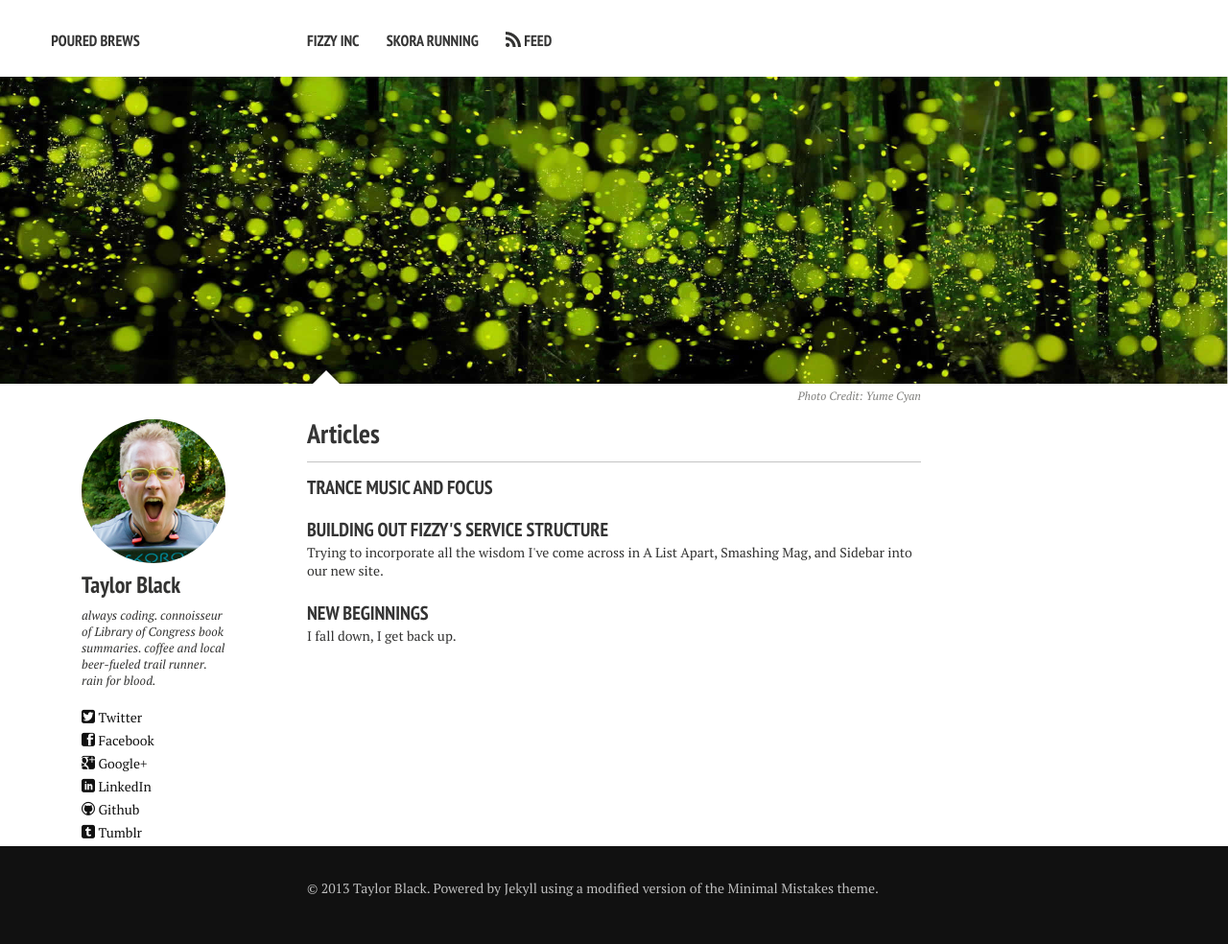
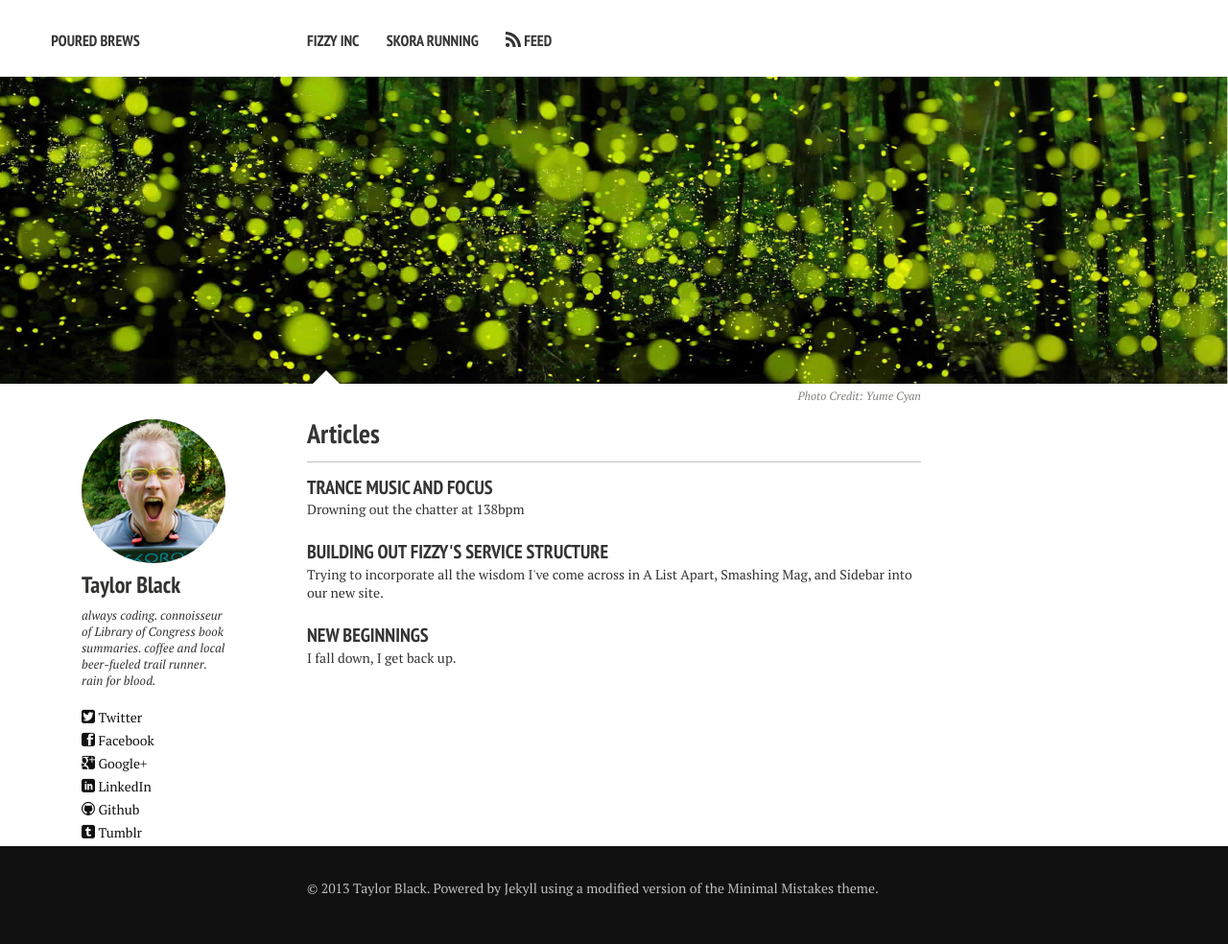
Before and after one commit to pourbrew/pourbrew.github.io, a Jekyll site: the page built from index.md, in a window 1280 px wide. Shown: the whole page at 96% size. Built offline with Jekyll 4.4.1, drawn with Linux system fonts in a browser that asks for light colours; nearby versions of some CDN libraries; Markdown is read by kramdown in place of the engine named in the settings; comment, search, counter and statistics services are not loaded.

```diff
--- a/_posts/2013-11-5-universal-device.md
+++ b/_posts/2013-11-5-universal-device.md
@@ -1,14 +1,14 @@
 ---
 layout: post
 title: Trance Music and Focus
-description: ""
+description: "Drowning out the chatter at 138bpm"
 modified: 2013-12-03
 category: articles
 tags: [format, expectations, yerning, routine]
 image:
 ---
 
-# Sometimes you just need to write.
+## Sometimes you just need to write.
 I stopped thinking about writing as a chore when I realized I needed to free my form. Long form is awesome but I felt like I owed it something. It had to be epic, edited, lengthy, thorough in the extreme. Some pieces do. Most don't.
 
 I realized the terror of the blank page kept me from something I've been doing my whole life and desperately needed.
```
